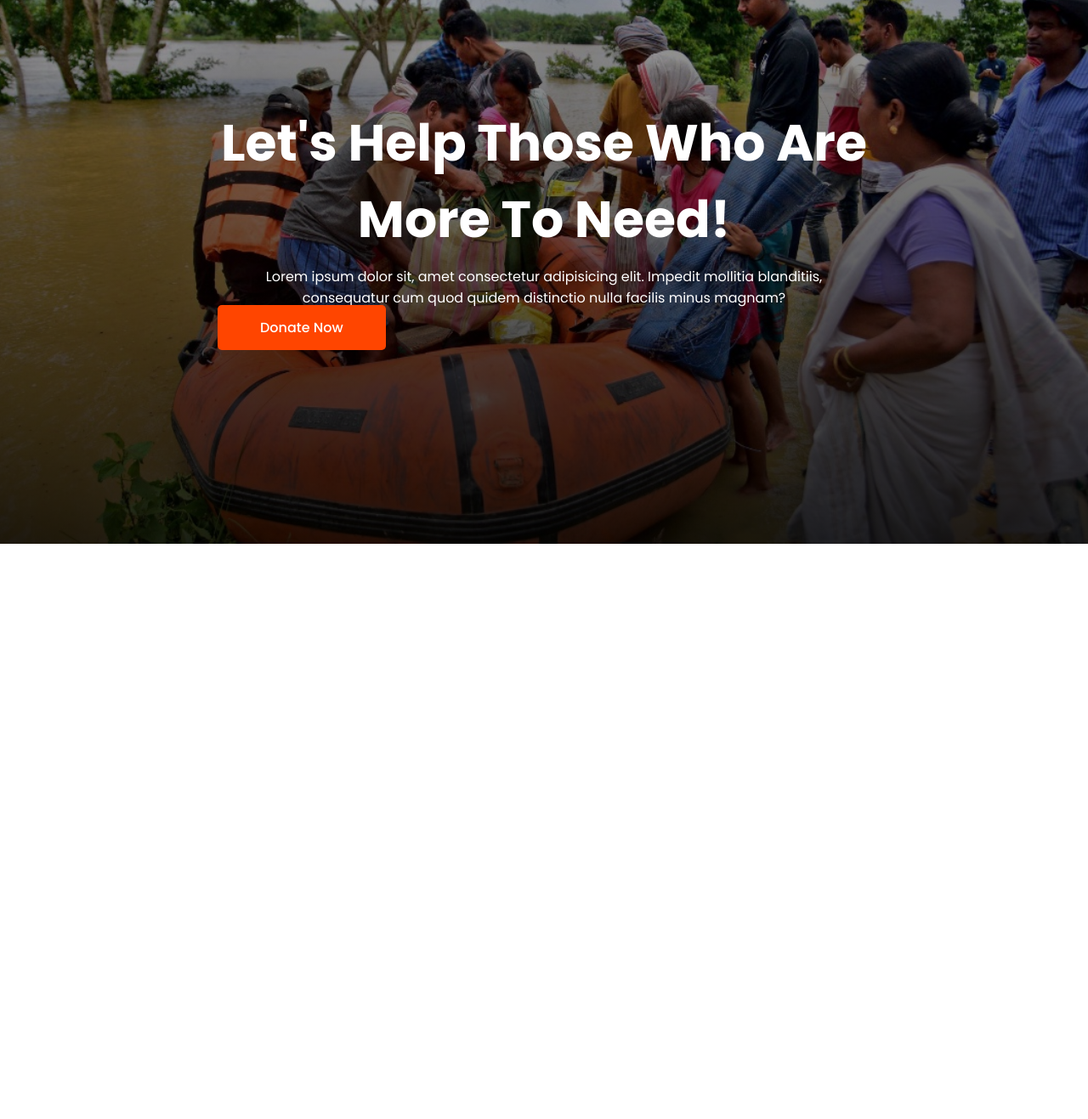
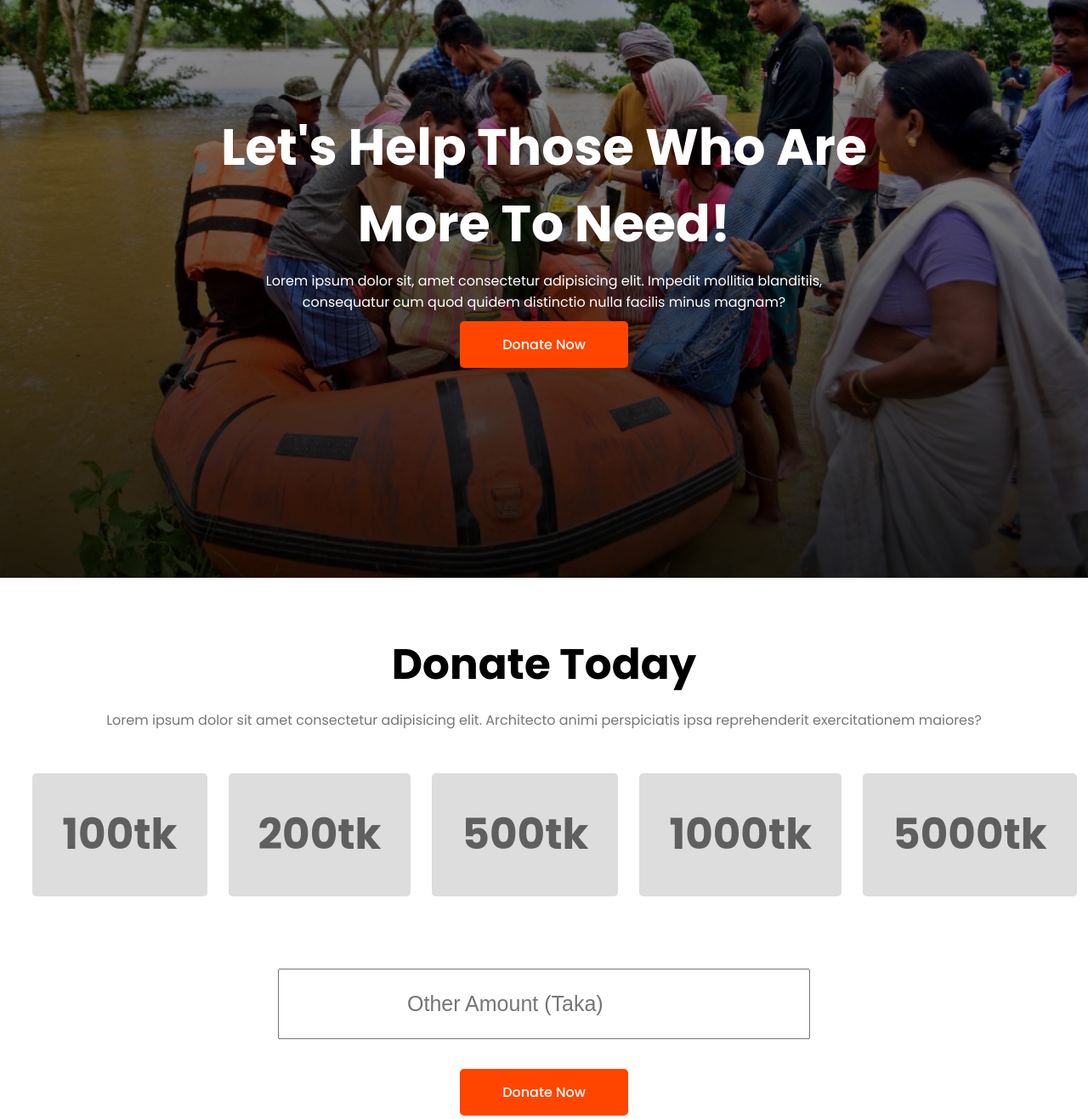
Before and after one commit to Rikta949/Donation-Charitee, a plain HTML site: page index.html in a window 1280 px wide. Shown: the part 120-1437 px from the top of the page at 85% size. Before the commit the page ends 800 px from the top, so only its background shows below. Drawn offline with Linux system fonts and the light colour scheme.

Commit message:
Donation Charitee site

```diff
--- a/index.html
+++ b/index.html
@@ -20,5 +20,20 @@
             <a href="#" class="btn donate-btn">Donate Now</a>
         </div>
     </section>
+
+    <section class="donation-area">
+        <h1>Donate Today</h1>
+        <p>Lorem ipsum dolor sit amet consectetur adipisicing elit. Architecto animi perspiciatis ipsa reprehenderit exercitationem maiores?
+        </p>
+        <div class="donate-amount">
+            <h1>100tk</h1>
+            <h1>200tk</h1>
+            <h1>500tk</h1>
+            <h1>1000tk</h1>
+            <h1>5000tk</h1>
+        </div>
+        <input class="custom-amount" type="text" placeholder="Other Amount (Taka)">
+        <a href="#" class="btn donate-btn">Donate Now</a>
+    </section>
 </body>
 </html>
--- a/style.css
+++ b/style.css
@@ -9,17 +9,23 @@ body {
 
 .top-banner {
     display: flex;
+    flex-direction: column;
     background-image: linear-gradient(to top, rgba(0, 0, 0, 0.85),rgba(0, 0, 0, 0.3) ), url(img/donation5.jpg);
     background-size: cover;
     background-repeat: no-repeat;
     background-position: center;
-    height: 95vh;
+    height: 100vh;
     justify-content: center;
     align-items: center;
     color: #fff;
+    margin-bottom: 50px;
 }
 
 .content {
+    display: flex;
+    flex-direction: column;
+    justify-content: center;
+    align-items: center;
     width: 60%;
 }
 
@@ -43,3 +49,46 @@ body {
     font-weight: 500;
     text-align: center;
 }
+
+.donation-area {
+    display: flex;
+    flex-direction: column;
+    justify-content: center;
+    align-items: center;
+    margin-bottom: 55px;
+}
+
+.donation-area h1{
+    font-size: 50px;
+    font-weight: 700;
+    text-align: center;
+    padding: 15px 40px;
+}
+.donation-area p{
+    color: #777;
+}
+
+.donate-amount{
+    display: flex;
+    justify-content: space-around;
+    margin: 50px 0;
+}
+.donate-amount h1{
+    padding: 35px;
+    background-color: #ddd;
+    margin-left: 25px;
+    border-radius: 5px;
+    color: rgb(95, 95, 95);
+}
+.donate-amount h1:hover{
+    background-color: rgb(255, 219, 206);
+    color: orangered;
+    border: 2px solid orangered;
+}
+
+.custom-amount {
+    padding: 25px 150px;
+    font-size: 25px;
+    font-weight: 500;
+    margin: 35px 0;
+}
```
